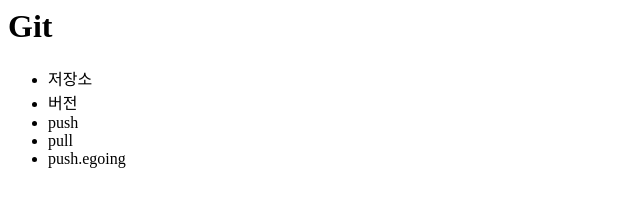
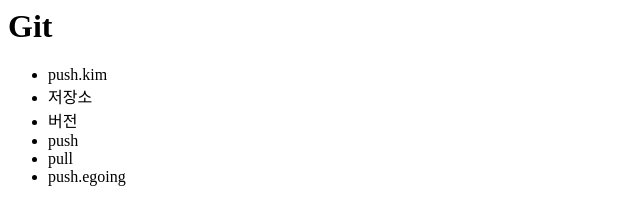
Before and after one commit to rillahuni/opentutorials_git_rilla, a plain HTML site: page index.html in a window 1280 px wide. Shown: the whole page, without its empty margins (0-640 px from the left). Drawn offline with Linux system fonts and the light colour scheme.

Commit message:
push.kim 추가

```diff
--- a/index.html
+++ b/index.html
@@ -7,6 +7,7 @@
 			<h1>Git</h1>
 		</header>
 		<ul>
+			<li>push.kim</li>
 			<li>저장소</li>
 			<li>버전</li>
 			<li>push</li>
```
